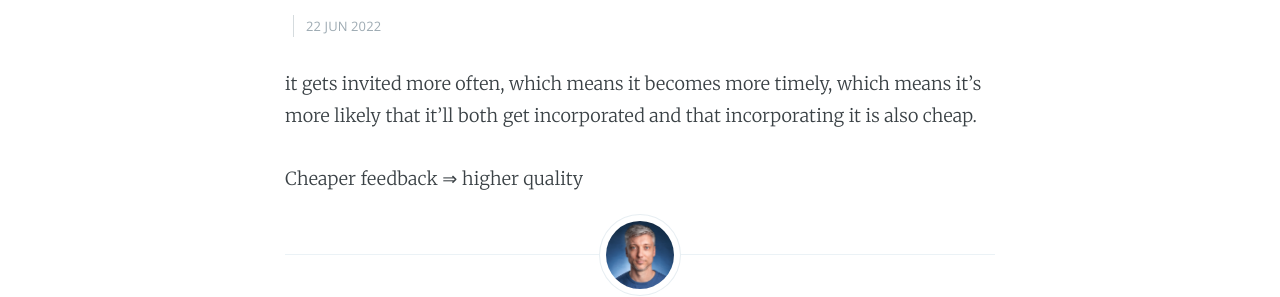
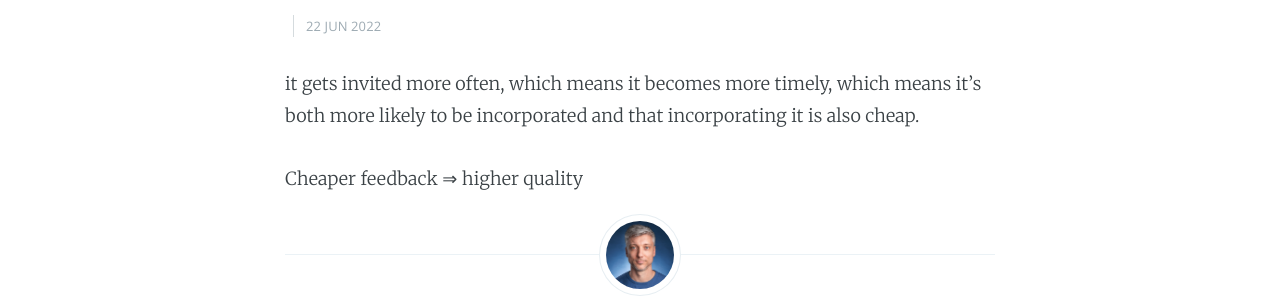
Before and after one commit to dragan-stepanovic/dragan-stepanovic.github.io, a Jekyll site: the page built from _posts/2022-06-22-if-getting-feedback-is-cheap.md, in a window 1280 px wide. Shown: the part 223-520 px from the top of the page. Built offline with Jekyll 4.4.1, drawn with Linux system fonts in a browser that asks for light colours; our own code applies the rules of GitHub Pages for plain Markdown files; comment, search, counter and statistics services are not loaded.

Commit message:
Update 2022-06-22-if-getting-feedback-is-cheap.md

```diff
--- a/_posts/2022-06-22-if-getting-feedback-is-cheap.md
+++ b/_posts/2022-06-22-if-getting-feedback-is-cheap.md
@@ -2,6 +2,6 @@
 title: If getting feedback is cheap
 ---
 
-it gets invited more often, which means it becomes more timely, which means it’s more likely that it’ll both get incorporated and that incorporating it is also cheap.
+it gets invited more often, which means it becomes more timely, which means it’s both more likely to be incorporated and that incorporating it is also cheap.
 
 Cheaper feedback ⇒ higher quality
```
